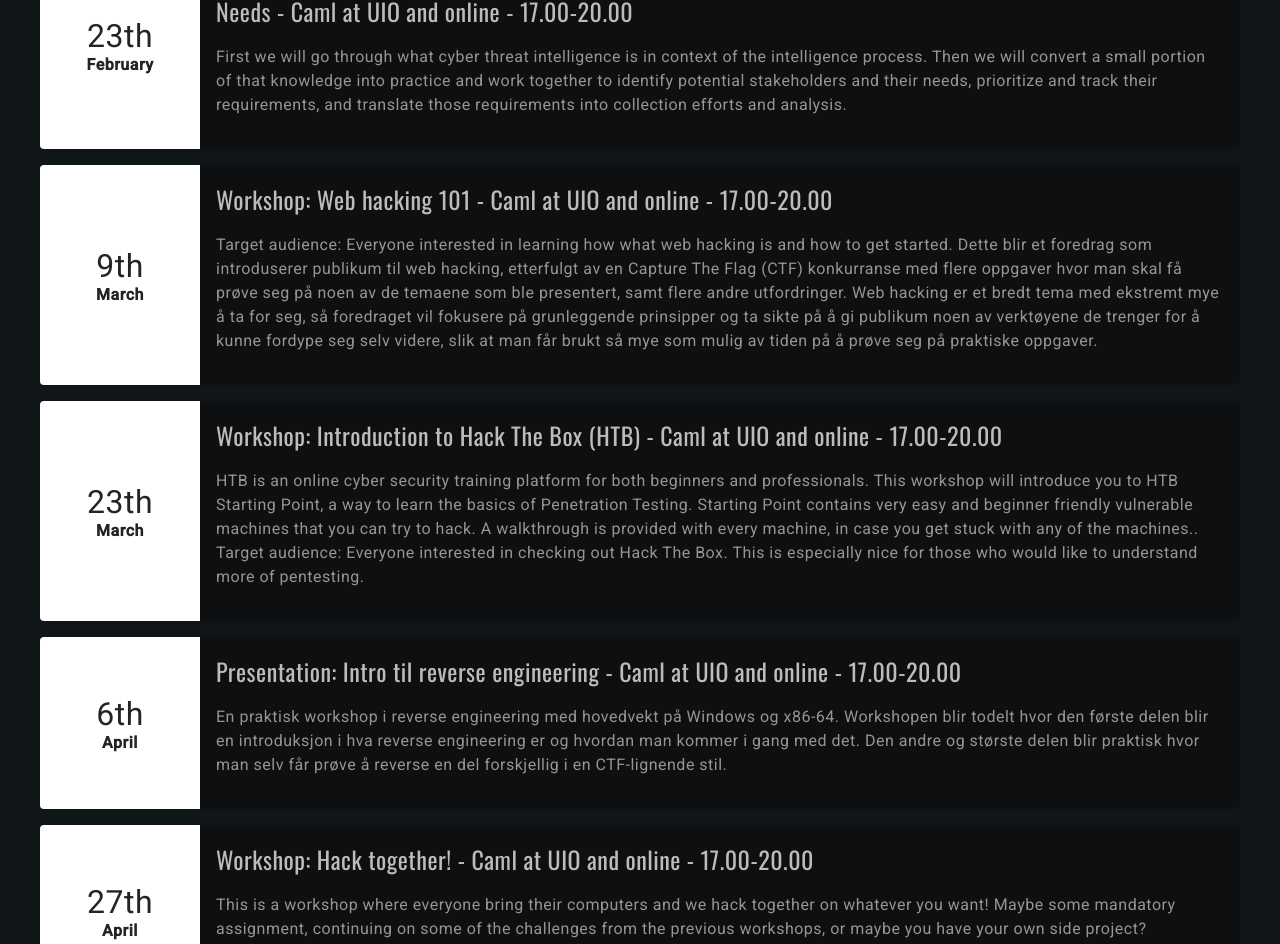
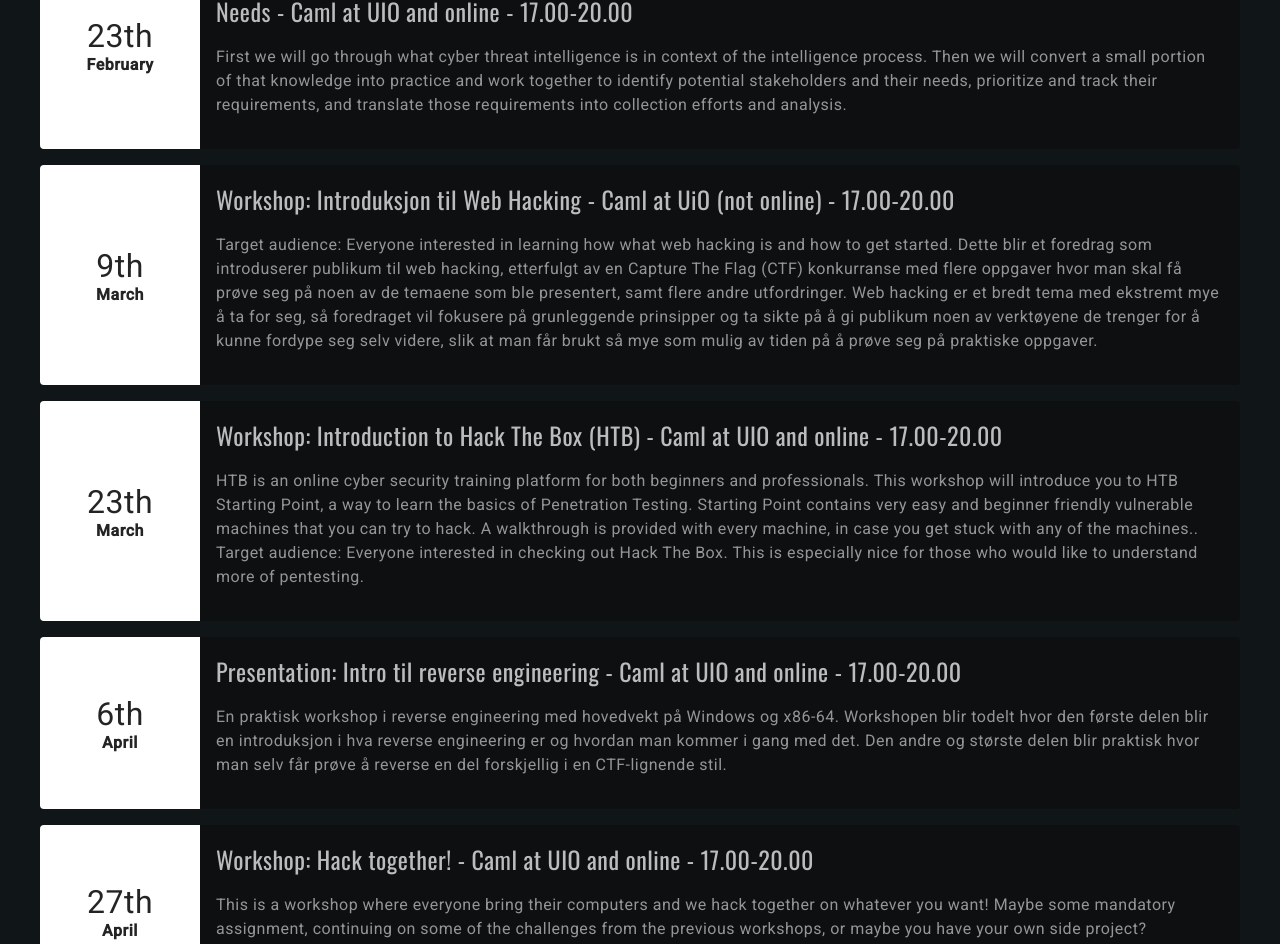
Before and after one commit to Oslo-CTF/osloctf.github.io, a Vue app: page / in a window 1280 px wide. Shown: the part 1250-2194 px from the top of the page. Built offline with nearby package versions, Linux system fonts and the light colour scheme.

Commit message:
Update src/components/Events.vue
Co-authored-by: Marit Iren <maritiren@users.noreply.github.com>

```diff
--- a/src/components/Events.vue
+++ b/src/components/Events.vue
@@ -65,7 +65,7 @@ export default {
       {
         id: 3,
         date: getDateParts(new Date('2022-03-09')),
-        title: 'Workshop: Web hacking 101 - Caml at UIO and online - 17.00-20.00',
+        title: 'Workshop: Introduksjon til Web Hacking - Caml at UiO (not online) - 17.00-20.00',
         description: 'Target audience: Everyone interested in learning how what web hacking is and how to get started. Dette blir et foredrag som introduserer publikum til web hacking, etterfulgt av en Capture The Flag (CTF) konkurranse med flere oppgaver hvor man skal få prøve seg på noen av de temaene som ble presentert, samt flere andre utfordringer. Web hacking er et bredt tema med ekstremt mye å ta for seg, så foredraget vil fokusere på grunleggende prinsipper og ta sikte på å gi publikum noen av verktøyene de trenger for å kunne fordype seg selv videre, slik at man får brukt så mye som mulig av tiden på å prøve seg på praktiske oppgaver.'
       },
       {
```
